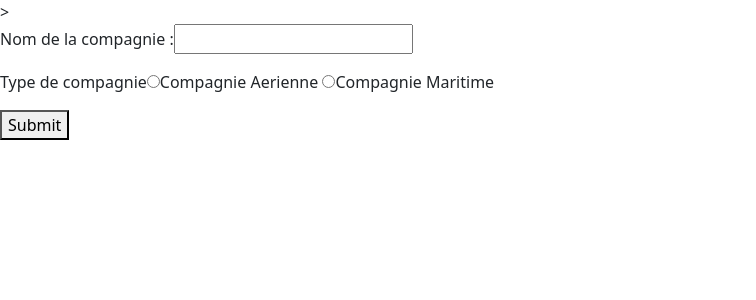
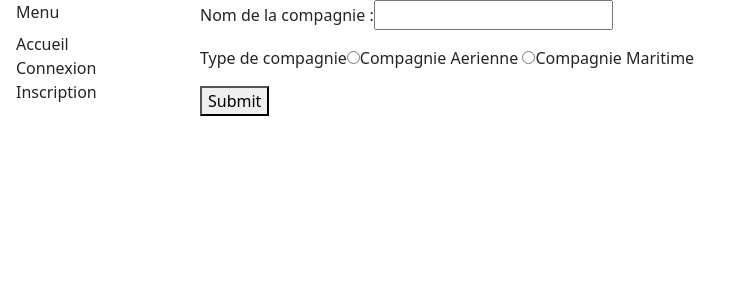
Before and after one commit to Coralie2798/ProjetFinalP2, an Angular app: page /compagnie in a window 1280 px wide. Before the commit this address led to /. Shown: the top 300 px of the page, without its empty margins (0-756 px from the left). Built offline with nearby package versions, Linux system fonts and the light colour scheme.

Commit message:
routing compagnie

```diff
--- a/src/app/app-routing.module.ts
+++ b/src/app/app-routing.module.ts
@@ -3,11 +3,14 @@ import { RouterModule, Routes } from '@angular/router';
 import { ConnexionFormulaireComponent } from './component/connexion-formulaire/connexion-formulaire.component';
 import { FormulaireInscriptionComponent } from './component/formulaire-inscription/formulaire-inscription.component';
 import { UtilisateurComponent } from './component/utilisateur/utilisateur.component';
+import { CompagnieFormulaireComponent } from './component/compagnie-formulaire/compagnie-formulaire.component';
 
 const routes: Routes = [
   {path:"utilisateur", component:UtilisateurComponent},
   {path:"inscription", component:FormulaireInscriptionComponent},
-  {path:"connexion", component:ConnexionFormulaireComponent}
+  {path:"connexion", component:ConnexionFormulaireComponent},
+  {path:"compagnie", component:CompagnieFormulaireComponent}
+
 
 ];
 
--- a/src/app/app.component.html
+++ b/src/app/app.component.html
@@ -1,2 +1 @@
-<!--<app-main-nav></app-main-nav> <!--Pour mettre le menu sur toutes les pages-->>
-<app-compagnie-formulaire></app-compagnie-formulaire>
+<app-main-nav></app-main-nav>
--- a/src/app/component/compagnie-formulaire/compagnie-formulaire.component.ts
+++ b/src/app/component/compagnie-formulaire/compagnie-formulaire.component.ts
@@ -13,6 +13,7 @@ export class CompagnieFormulaireComponent {
   form=new FormGroup( {
       "nom": new FormControl(""),
       "type":new FormControl("")
+
   })
 
   submit(){
```
